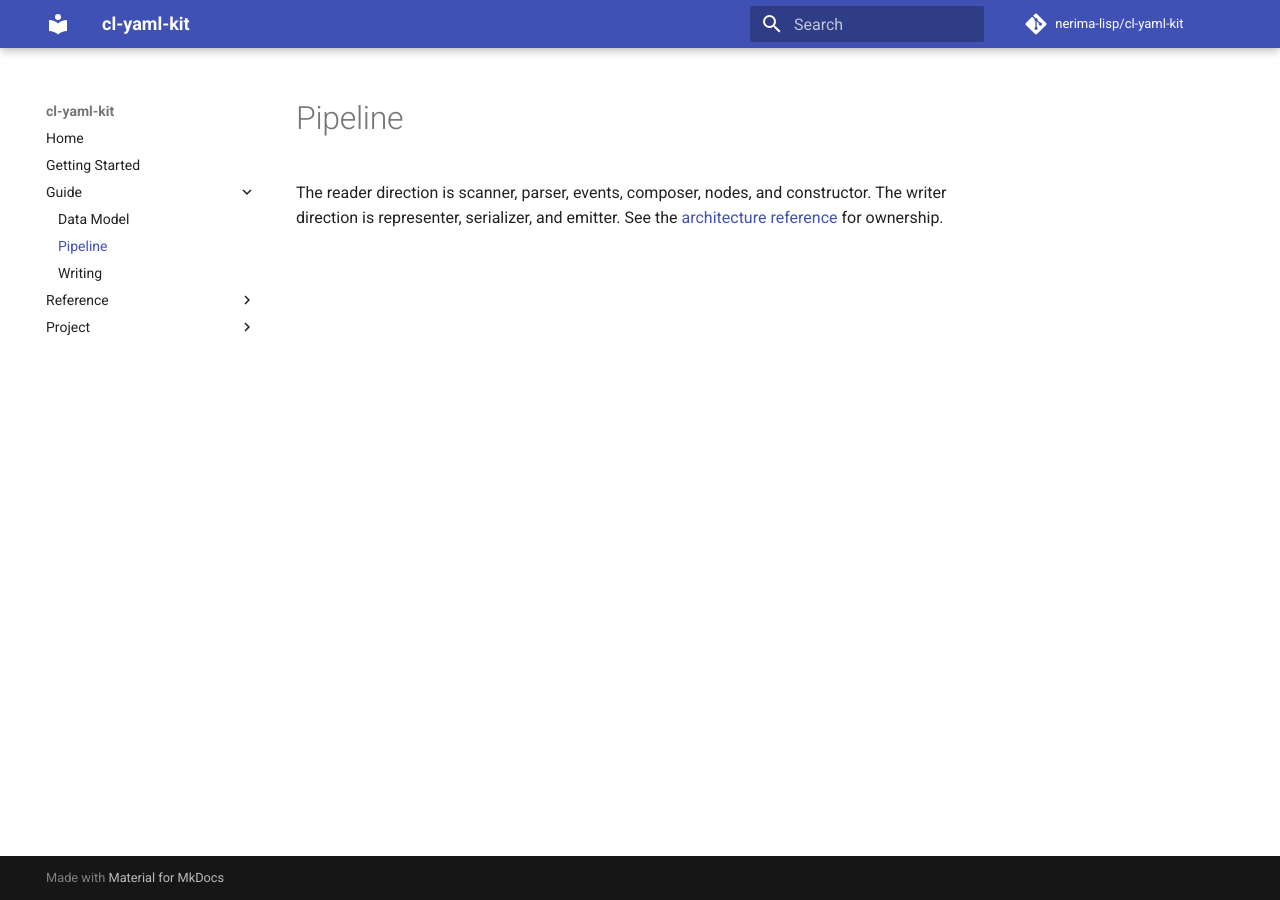
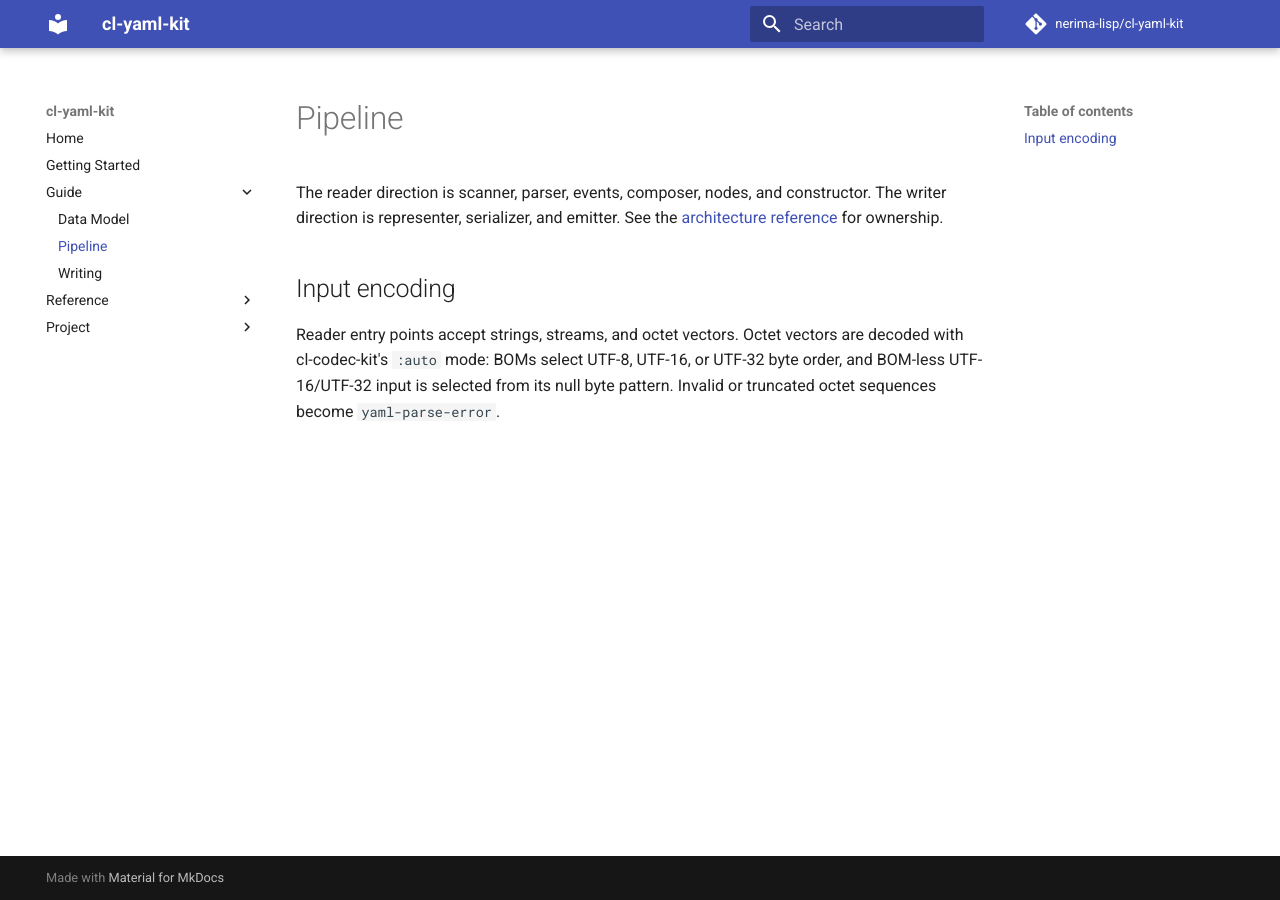
Before and after one commit to nerima-lisp/cl-yaml-kit, an MkDocs documentation site: the page built from docs/src/guide/pipeline.md, in a window 1280 px wide. Built offline with MkDocs 1.6.1 and Material for MkDocs 9.7.7, drawn with Linux system fonts in a browser that asks for light colours; comment, search, counter and statistics services are not loaded.

Commit message:
feat(reader): use cl-codec-kit auto encoding detection

```diff
--- a/docs/src/guide/pipeline.md
+++ b/docs/src/guide/pipeline.md
@@ -3,3 +3,10 @@
 The reader direction is scanner, parser, events, composer, nodes, and
 constructor. The writer direction is representer, serializer, and emitter.
 See the [architecture reference](../reference/architecture.md) for ownership.
+
+## Input encoding
+
+Reader entry points accept strings, streams, and octet vectors. Octet vectors
+are decoded with cl-codec-kit's `:auto` mode: BOMs select UTF-8, UTF-16, or
+UTF-32 byte order, and BOM-less UTF-16/UTF-32 input is selected from its null
+byte pattern. Invalid or truncated octet sequences become `yaml-parse-error`.
```
Also changed, not shown: docs/src/project/development.md (+1 -1 lines), docs/src/reference/api.md (+4 -1 lines), 5 other files.
